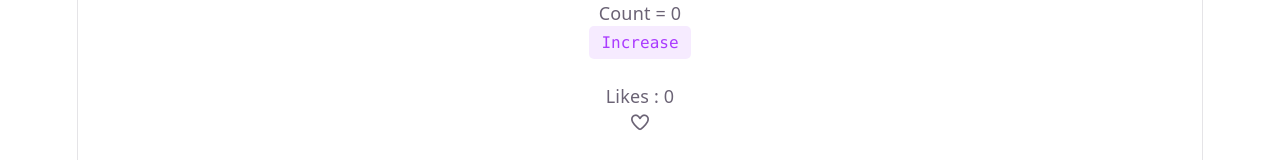
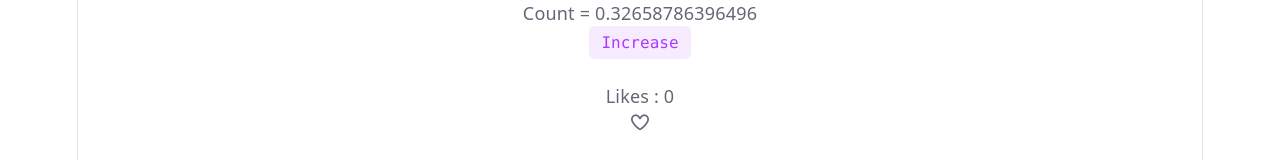
Before and after one commit to VenkataRatnamOleti/FullStackWebDev-MERN-LEARN, a React (Vite) app in the folder React/react-states/: page / in a window 1280 px wide. Shown: the top 160 px of the page. Built offline with nearby package versions, Linux system fonts and the light colour scheme.

Commit message:
State Initialization with function call and function reference

```diff
--- a/React/react-states/src/Counter.jsx
+++ b/React/react-states/src/Counter.jsx
@@ -1,10 +1,14 @@
 import { useState } from "react"
 
+function init(){
+    console.log("Init Function Called");
+    return Math.random();
+}
 export default function Counter(){
-    let [count, setCounter] = useState(0);
-    console.log("Component Re-Rendered");
+    let [count, setCounter] = useState(init()); // called init() for every render and re-render
+    // let [count, setCounter] = useState(init); // used for initialization of state only
     function incCount(){
-        setCounter(50);
+        setCounter(count+1);
     }
     return (
         <div>
```
